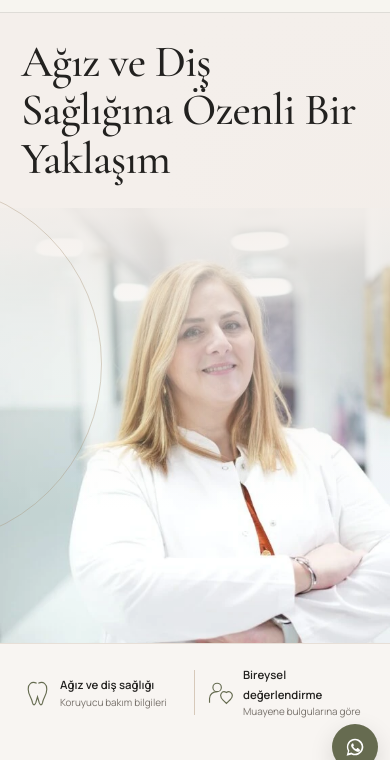
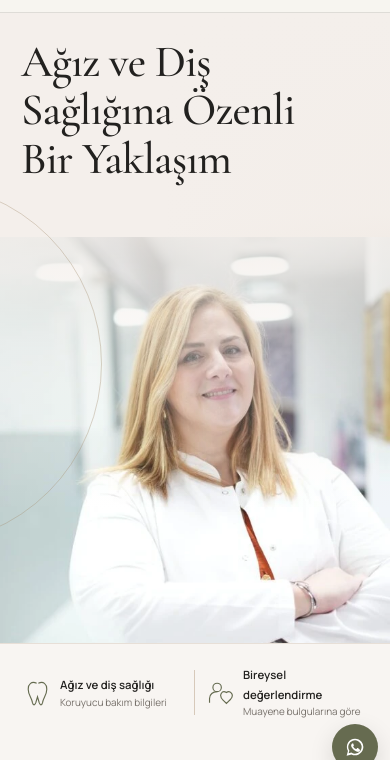
Before and after one commit to KisuX/NazliSubutay, a plain HTML site: page index.html in a window 390 px wide. Shown: the part 62-822 px from the top of the page. Drawn offline with nearby package versions, Linux system fonts and the light colour scheme.

Commit message:
Mobil ana başlık ve portreyi bindir

```diff
--- a/css/reference-home.css
+++ b/css/reference-home.css
@@ -69,9 +69,9 @@
  .reference-home .brand small { font-size:.47rem; }
  .reference-home .tooth-logo { width:37px; height:43px; }
  .reference-home .hero { height:670px; }
- .reference-home .hero-image { height:69%; object-position:center 20%; }
- .reference-home .hero h1 { font-size:clamp(2.55rem,11.5vw,3.1rem); line-height:1.08; letter-spacing:-.02em; max-width:100%; overflow-wrap:normal; word-break:normal; }
- .reference-home .hero-content { padding-top:120px; }
+ .reference-home .hero-image { height:66%; bottom:-10px; object-position:center 20%; }
+ .reference-home .hero h1 { font-size:clamp(2.55rem,11.5vw,3.1rem); line-height:1.08; letter-spacing:-.02em; max-width:88%; overflow-wrap:normal; word-break:normal; }
+ .reference-home .hero-content { padding-top:180px; }
  .reference-home .feature svg { width:27px; }
  .reference-home .feature { gap:9px; }
  .reference-home .feature strong { font-size:.71rem; }
```
